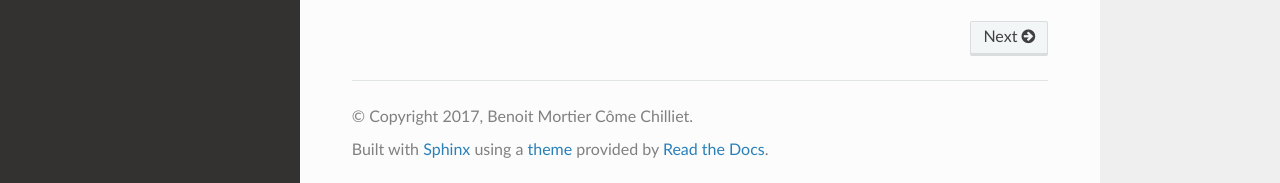
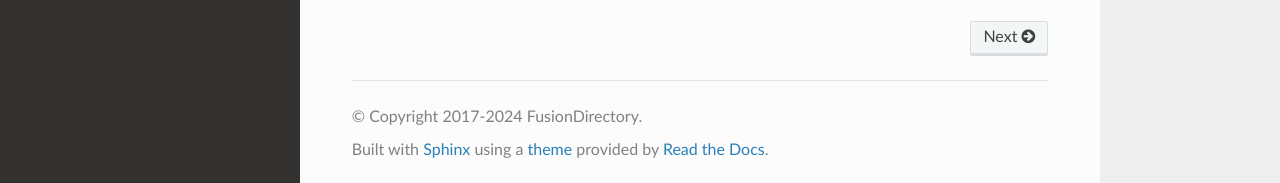
Before and after one commit to fusiondirectory/fusiondirectory-dev-manual, a Sphinx documentation site: the page built from source/index.rst, in a window 1280 px wide and 900 px high, scrolled down 950 px. Shown: the part 714-897 px from the top of the window. Built offline with Sphinx 7.4.7 and the Read the Docs theme 3.1.0, drawn with Linux system fonts in a browser that asks for light colours.

Commit message:
:handshake: fix(authors) add new authors to the manual
Signed-off-by: Benoit Mortier <benoit.mortier@fusiondirectory.org>

```diff
--- a/source/conf.py
+++ b/source/conf.py
@@ -51,8 +51,8 @@
 
 # General information about the project.
 project = u'FusionDirectory development'
-copyright = u'2017, Benoit Mortier Côme Chilliet'
-author = u'Benoit Mortier Côme Chilliet'
+copyright = u'2017-2024 FusionDirectory'
+author = u'Benoit Mortier Côme Chilliet Thibault Dockx Jonathan Swaelens'
 
 # The version info for the project you're documenting, acts as replacement for
 # |version| and |release|, also used in various other places throughout the
@@ -262,7 +262,7 @@
 #  author, documentclass [howto, manual, or own class]).
 latex_documents = [
     (master_doc, 'FusionDirectorydevelopment.tex', u'FusionDirectory development Documentation',
-     u'Benoit Mortier Côme Chilliet', 'manual'),
+     u'Benoit Mortier Côme Chilliet Thibault Dockx Jonathan Swaelens', 'manual'),
 ]
 
 # The name of an image file (relative to this directory) to place at the top of
```
